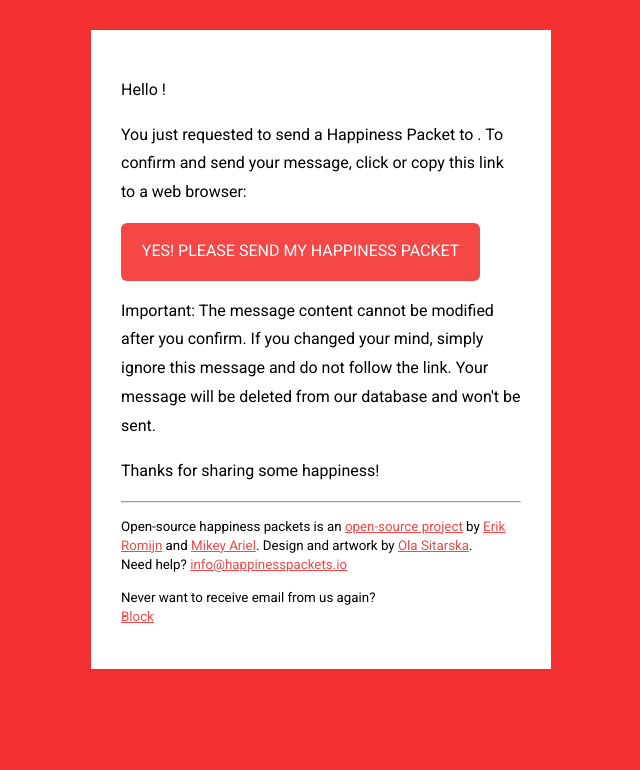
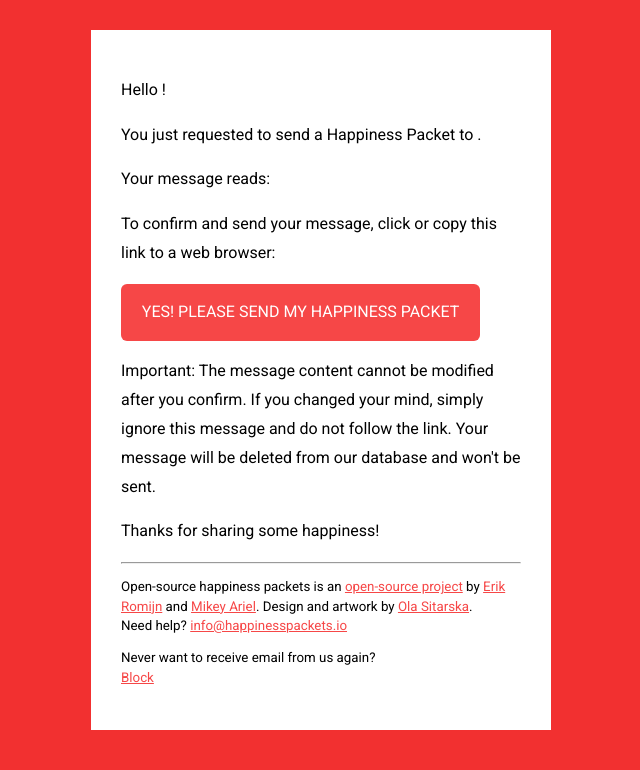
Before and after one commit to happinesspackets/happinesspackets, a Django app: template templates/messaging/sender_confirmation_mail.html in a window 1280 px wide. Shown: the part 388-1158 px from the top of the page, without its empty margins (319-959 px from the left). Before the commit the page ends 1057 px from the top, so only its background shows below. Run offline with Django 3.2, Linux system fonts and the light colour scheme; the template is opened without the code that fills it, so the values that code supplies are empty.

Commit message:
Add a copy of the message to be sent to the sender (#26)

```diff
--- a/templates/messaging/sender_confirmation_mail.html
+++ b/templates/messaging/sender_confirmation_mail.html
@@ -6,6 +6,15 @@
 
 <p>
     You just requested to send a Happiness Packet to {{ message.recipient_name }}.
+</p>
+
+<p>
+    Your message reads:
+</p>
+
+<p><em>{{ message.message|linebreaksbr }}</em></p>
+
+<p>
     To confirm and send your message, click or copy this link to a web browser:
 </p>
 
```
Also changed, not shown: templates/messaging/sender_confirmation_mail.txt (+7 -0 lines).
